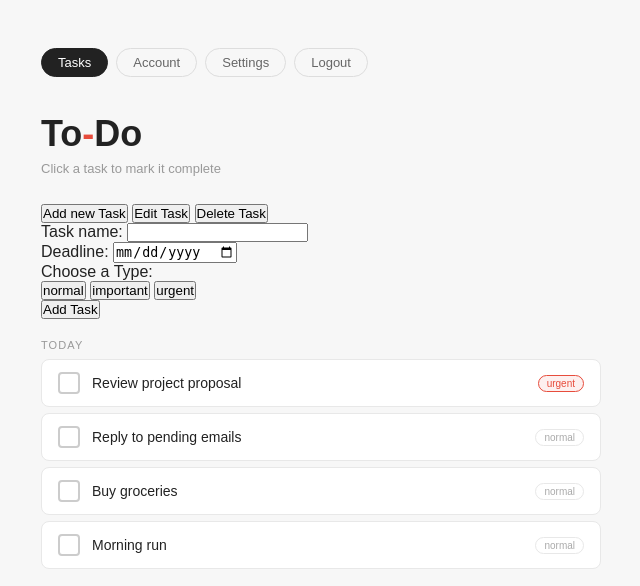
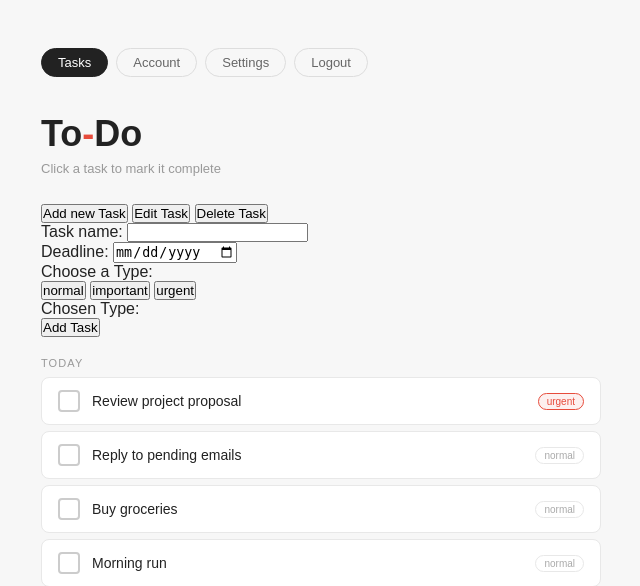
Before and after one commit to anthony03-tech/Web_Technologies_Basics-Hand_in-4, a Flask app: page /to-do-list in a window 1280 px wide. Shown: the top 586 px of the page, without its empty margins (319-959 px from the left). Run offline with Flask 3, Linux system fonts and the light colour scheme; some libraries are stand-ins or nearby versions.

Commit message:
added visual for the task type

```diff
--- a/templates/to-do-list.html
+++ b/templates/to-do-list.html
@@ -48,6 +48,8 @@
     <form action="#" method="POST">
       <input type="hidden" name="typeUrgent" id="id_urgent">
     </form>
+
+    <span>Chosen Type: </span><span id="chosenType"></span><br>
 
     <button onclick="saveTask()">Add Task</button>
 
@@ -104,18 +106,24 @@
       document.getElementById("id_normal").value = type;
       document.getElementById("id_important").value = '';
       document.getElementById("id_urgent").value = '';
+
+      document.getElementById("chosenType").innerText = type;
     }
 
     function getImportant(type) {
       document.getElementById("id_normal").value = '';
       document.getElementById("id_important").value = type;
       document.getElementById("id_urgent").value = '';
+
+      document.getElementById("chosenType").innerText = type;
     }
 
     function getUrgent(type) {
       document.getElementById("id_normal").value = '';
       document.getElementById("id_important").value = type;
       document.getElementById("id_urgent").value = '';
+
+      document.getElementById("chosenType").innerText = type;
     }
 
     function saveTask() {
```
